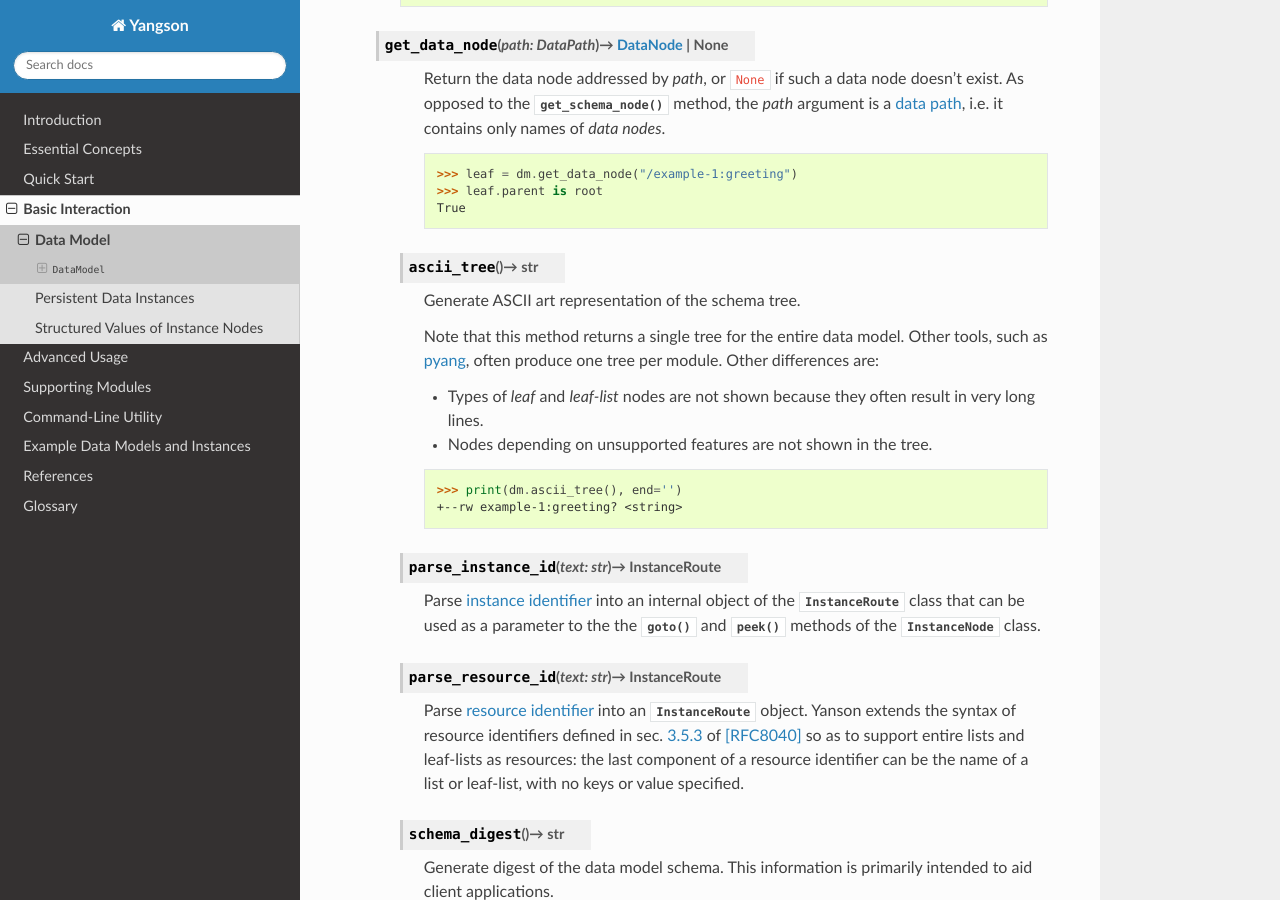
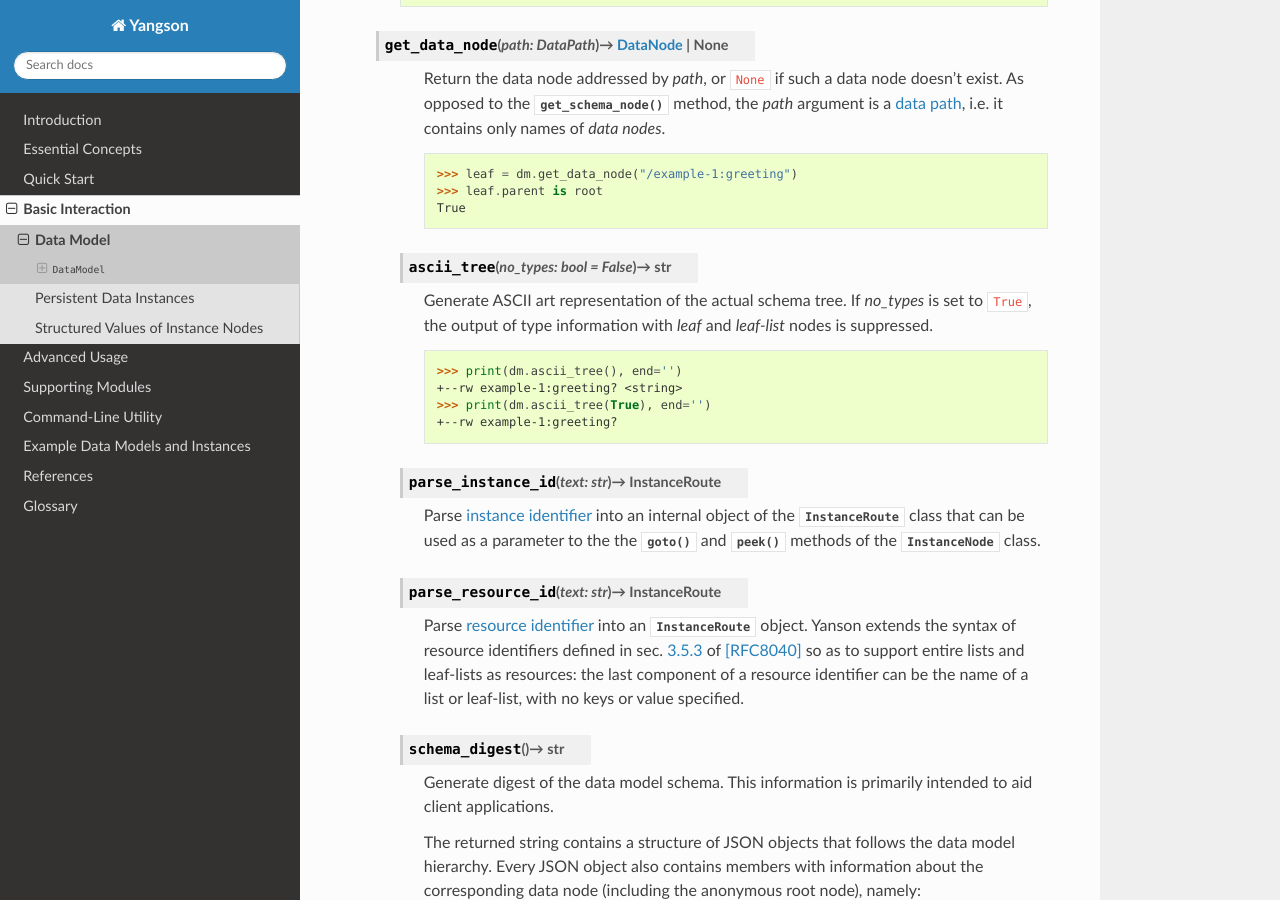
Before and after one commit to CZ-NIC/yangson, a Sphinx documentation site: the page built from docs/datamodel.rst, in a window 1280 px wide and 900 px high, scrolled down 2361 px. Built offline with Sphinx 7.4.7 and the Read the Docs theme 2.0.0, drawn with Linux system fonts in a browser that asks for light colours.

Commit message:
Add option to suppress type info in ASCII tree

```diff
--- a/docs/cmdline.rst
+++ b/docs/cmdline.rst
@@ -105,6 +105,11 @@ Options
    data) and ``all`` (all data).  See
    also :meth:`.InstanceNode.validate`.
 
+.. option:: -n, --no_types
+
+   This option is used to suppress data type information in ASCII tree output.
+   It is relevant only for the :option:`--tree` operation.
+
 Environment Variables
 =====================
 
--- a/docs/datamodel.rst
+++ b/docs/datamodel.rst
@@ -166,24 +166,18 @@ __ http://www.sphinx-doc.org/en/stable/ext/doctest.html
 	 >>> leaf.parent is root
 	 True
 
-    .. method:: ascii_tree() -> str
+    .. method:: ascii_tree(no_types: bool = False) -> str
 
-      Generate ASCII art representation of the schema tree.
-
-      Note that this method returns a single tree for the entire data
-      model. Other tools, such as pyang_, often produce one tree per
-      module. Other differences are:
-
-      - Types of *leaf* and *leaf-list* nodes are not shown because
-	they often result in very long lines.
-
-      - Nodes depending on unsupported features are not shown in the
-	tree.
+      Generate ASCII art representation of the actual schema tree. If
+      *no_types* is set to ``True``, the output of type information
+      with *leaf* and *leaf-list* nodes is suppressed.
 
       .. doctest::
 
 	 >>> print(dm.ascii_tree(), end='')
 	 +--rw example-1:greeting? <string>
+	 >>> print(dm.ascii_tree(True), end='')
+	 +--rw example-1:greeting?
 
     .. method:: parse_instance_id(text: str) -> InstanceRoute
 
```
Also changed, not shown: 4 other files.
